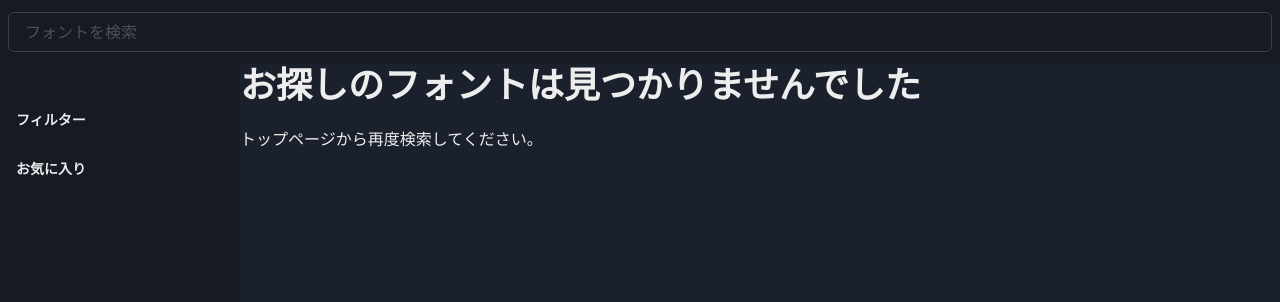
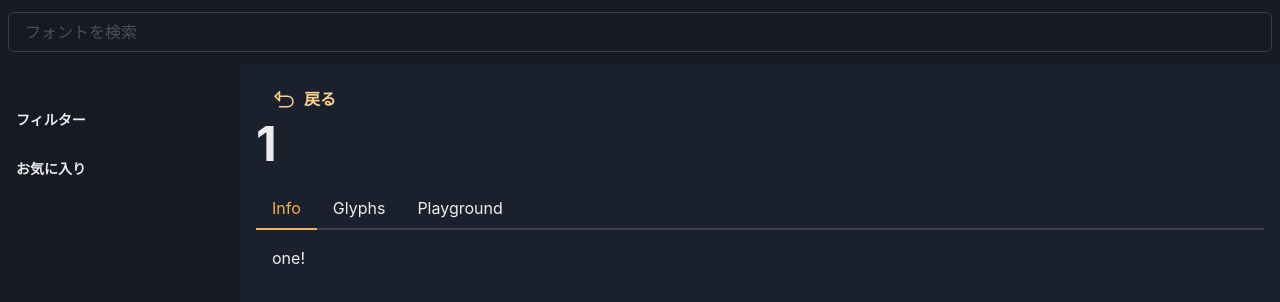
Before and after one commit to newt239/mojimachi, a React (Vite) app: page /font/1 in a window 1280 px wide. Shown: the top 302 px of the page. Built offline with nearby package versions, Linux system fonts and the light colour scheme.

Commit message:
add: font page

```diff
--- a/src/App.tsx
+++ b/src/App.tsx
@@ -1,6 +1,8 @@
 import { Route, Routes } from "react-router-dom";
 
 import { Box, Flex } from "@chakra-ui/react";
+
+import FontPage from "./pages/Font";
 
 import Header from "~/components/Header";
 import Sidebar from "~/components/Sidebar";
@@ -23,6 +25,9 @@ function App() {
               <Route path="family">
                 <Route path=":family_name" element={<FamilyPage />} />
               </Route>
+              <Route path="font">
+                <Route path=":font_name" element={<FontPage />} />
+              </Route>
               <Route path="*" element={<NotFoundPage />} />
             </Route>
           </Routes>
--- a/src/pages/Family.tsx
+++ b/src/pages/Family.tsx
@@ -1,18 +1,7 @@
 import { useEffect, useState } from "react";
 import { Link, useParams } from "react-router-dom";
 
-import {
-  Box,
-  Button,
-  Heading,
-  Stack,
-  Tab,
-  TabList,
-  TabPanel,
-  TabPanels,
-  Tabs,
-  Text,
-} from "@chakra-ui/react";
+import { Box, Button, Heading, Stack, Text } from "@chakra-ui/react";
 import { ArrowUUpLeft } from "@phosphor-icons/react";
 import { invoke } from "@tauri-apps/api";
 
@@ -56,34 +45,13 @@ const FamilyPage: React.FC = () => {
       <Heading as="h2" size="2xl">
         {family_name}
       </Heading>
-      <Tabs mt={5} colorScheme="orange">
-        <TabList>
-          <Tab>Info</Tab>
-          <Tab>Styles</Tab>
-          <Tab>Glyphs</Tab>
-          <Tab>Playground</Tab>
-        </TabList>
-        <TabPanels>
-          <TabPanel>
-            <p>one!</p>
-          </TabPanel>
-          <TabPanel>
-            <Stack>
-              {styles.map((style) => (
-                <Text key={style} sx={{ fontFamily: `'${style}', Tofu` }}>
-                  {style}
-                </Text>
-              ))}
-            </Stack>
-          </TabPanel>
-          <TabPanel>
-            <p>three!</p>
-          </TabPanel>
-          <TabPanel>
-            <p>four!</p>
-          </TabPanel>
-        </TabPanels>
-      </Tabs>
+      <Stack mt={5}>
+        {styles.map((style) => (
+          <Link key={style} to={`/font/${style}`}>
+            <Text sx={{ fontFamily: `'${style}', Tofu` }}>{style}</Text>
+          </Link>
+        ))}
+      </Stack>
     </Box>
   );
 };
--- /dev/null
+++ b/src/pages/Font.tsx
@@ -0,0 +1,54 @@
+import { Link, useParams } from "react-router-dom";
+
+import {
+  Box,
+  Button,
+  Heading,
+  Tab,
+  TabList,
+  TabPanel,
+  TabPanels,
+  Tabs,
+} from "@chakra-ui/react";
+import { ArrowUUpLeft } from "@phosphor-icons/react";
+
+const FontPage: React.FC = () => {
+  const { font_name } = useParams();
+
+  return (
+    <Box p="1rem">
+      <Button
+        as={Link}
+        to="/"
+        variant="ghost"
+        colorScheme="orange"
+        leftIcon={<ArrowUUpLeft size="1.5rem" weight="duotone" />}
+      >
+        戻る
+      </Button>
+      <Heading as="h2" size="2xl">
+        {font_name}
+      </Heading>
+      <Tabs mt={5} colorScheme="orange">
+        <TabList>
+          <Tab>Info</Tab>
+          <Tab>Glyphs</Tab>
+          <Tab>Playground</Tab>
+        </TabList>
+        <TabPanels>
+          <TabPanel>
+            <p>one!</p>
+          </TabPanel>
+          <TabPanel>
+            <p>three!</p>
+          </TabPanel>
+          <TabPanel>
+            <p>four!</p>
+          </TabPanel>
+        </TabPanels>
+      </Tabs>
+    </Box>
+  );
+};
+
+export default FontPage;
```
